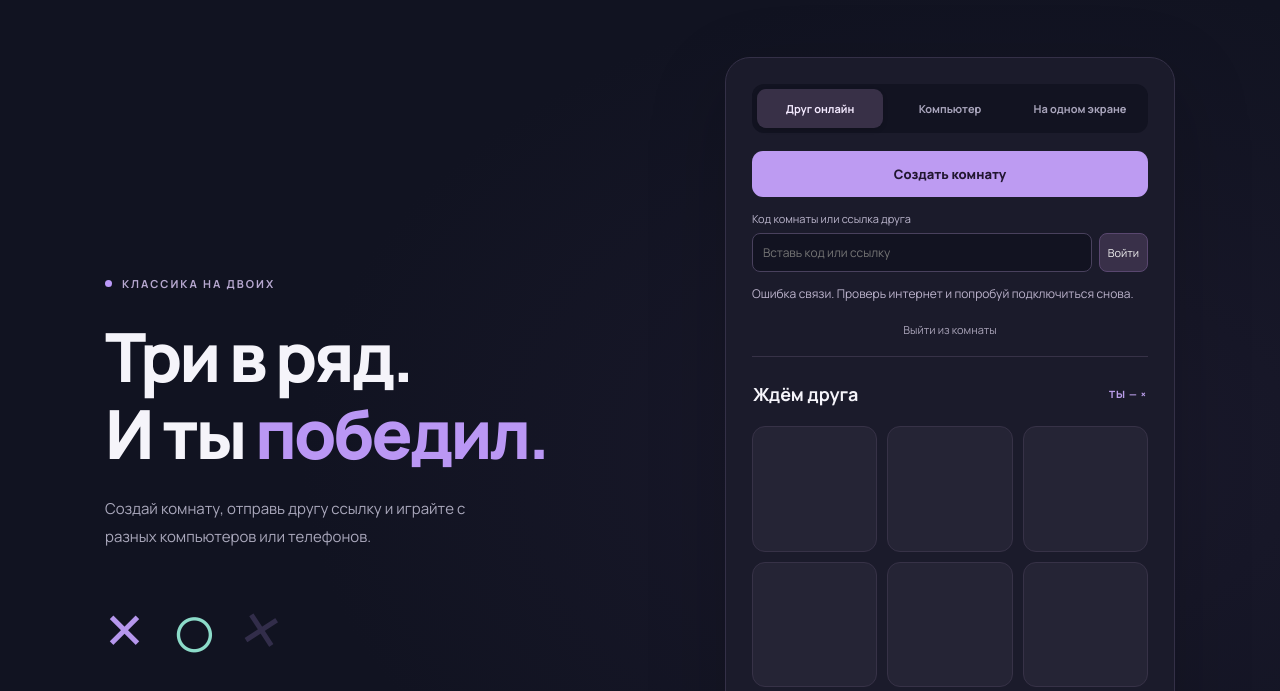
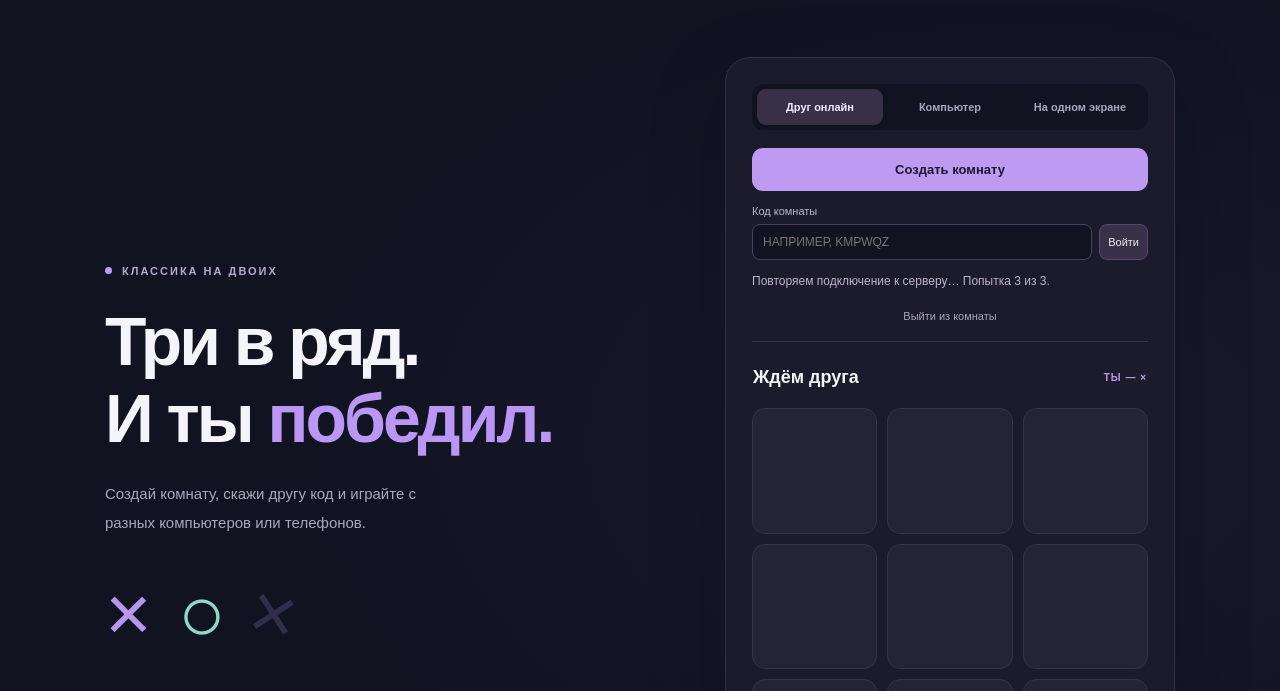
Before and after one commit to vbs-hub/your-turn-tic-tac-toe, a plain HTML site: page index.html in a window 1280 px wide. Both pictures are taken after a click on the button "Создать комнату". Shown: the part 98-789 px from the top of the page. Drawn offline with Linux system fonts and the light colour scheme.

Commit message:
Replace invite links with six-letter codes and retry server connections

```diff
--- a/game.js
+++ b/game.js
@@ -74,23 +74,18 @@ if (typeof document !== 'undefined') {
   function leave() {
     room?.close();room=null;pending=false;$('invite').hidden=true;
     history.replaceState(null,'',location.pathname+location.search);
-    $('network-status').textContent='Создай комнату или войди по ссылке друга.';
+    $('network-status').textContent='Создай комнату или введи код друга.';
     restart();
   }
   function selectMode(name){leave();mode=name;for(const id of modes)$(id).setAttribute('aria-pressed',String(id===mode));restart();}
   for(const name of modes)$(name).addEventListener('click',()=>selectMode(name));
-  function readCode(value){
-    let code=value.trim();
-    if(code.includes('#room='))code=code.split('#room=')[1];
-    return /^[a-f0-9]{24}$/.test(code)?code:null;
-  }
   function startRoom(code,host){
     leave();scores.online={X:0,O:0,draw:0};
     room=new OnlineRoom({
       onStatus:message=>{$('network-status').textContent=message;},
       onReady:ready=>{
         if(host){
-          $('invite-link').value=location.origin+location.pathname+'#room='+code;
+          $('invite-code').value=room.code;
           $('invite').hidden=false;
           if(ready){restart();publish();}
         }
@@ -112,17 +107,16 @@ if (typeof document !== 'undefined') {
   }
   function validState(data){return Array.isArray(data.board)&&data.board.length===9&&data.board.every(v=>v===null||v==='X'||v==='O')&&['X','O'].includes(data.turn)&&Number.isSafeInteger(data.revision)&&['X','O','draw'].every(k=>Number.isSafeInteger(data.scores?.[k])&&data.scores[k]>=0);}
   $('create-room').addEventListener('click',()=>{
-    const bytes=crypto.getRandomValues(new Uint8Array(12));
-    startRoom(Array.from(bytes,b=>b.toString(16).padStart(2,'0')).join(''),true);
+    startRoom(createRoomCode(),true);
   });
   $('join-form').addEventListener('submit',event=>{
-    event.preventDefault();const code=readCode($('room-code').value);
-    if(!code){$('network-status').textContent='Вставь полную ссылку друга или код комнаты из 24 символов.';return;}
+    event.preventDefault();const code=parseRoomCode($('room-code').value);
+    if(!code){$('network-status').textContent='Введи код комнаты: 6 английских букв, например KMPWQZ.';return;}
     startRoom(code,false);
   });
-  $('copy-link').addEventListener('click',async()=>{
-    try{await navigator.clipboard.writeText($('invite-link').value);$('network-status').textContent='Ссылка скопирована! Отправь её другу.';}
-    catch{$('invite-link').select();$('network-status').textContent='Скопируй выделенную ссылку и отправь другу.';}
+  $('copy-code').addEventListener('click',async()=>{
+    try{await navigator.clipboard.writeText($('invite-code').value);$('network-status').textContent='Код скопирован! Друг должен ввести его на сайте.';}
+    catch{$('invite-code').select();$('network-status').textContent='Скопируй выделенный код и отправь другу.';}
   });
   $('leave-room').addEventListener('click',leave);
   $('restart').addEventListener('click',()=>{
@@ -133,7 +127,5 @@ if (typeof document !== 'undefined') {
   });
   $('reset').addEventListener('click',()=>{scores[mode]={X:0,O:0,draw:0};persist();restart();});
   window.addEventListener('pagehide',()=>room?.close());
-  const inviteCode=readCode(location.hash.replace(/^#room=/,''));
   restart();
-  if(inviteCode){$('room-code').value=inviteCode;startRoom(inviteCode,false);}
 }
--- a/index.html
+++ b/index.html
@@ -17,7 +17,7 @@
     <section class="intro">
       <div class="eyebrow"><span></span> КЛАССИКА НА ДВОИХ</div>
       <h1>Три в ряд.<br>И ты <em>победил.</em></h1>
-      <p>Создай комнату, отправь другу ссылку и играйте с разных компьютеров или телефонов.</p>
+      <p>Создай комнату, скажи другу код и играйте с разных компьютеров или телефонов.</p>
       <div class="decoration" aria-hidden="true"><span>×</span><span>○</span><span>×</span></div>
       <div class="tip"><b>Простые правила</b><p>Собери три своих символа по горизонтали, вертикали или диагонали. Крестики ходят первыми.</p></div>
     </section>
@@ -25,9 +25,9 @@
       <div class="mode" role="group" aria-label="Режим игры"><button id="online" aria-pressed="true">Друг онлайн</button><button id="computer" aria-pressed="false">Компьютер</button><button id="friend" aria-pressed="false">На одном экране</button></div>
       <div id="online-panel" class="online-panel">
         <button id="create-room" class="restart">Создать комнату</button>
-        <form id="join-form"><label for="room-code">Код комнаты или ссылка друга</label><div class="join-row"><input id="room-code" autocomplete="off" placeholder="Вставь код или ссылку" required><button id="join-room" type="submit">Войти</button></div></form>
-        <div id="invite" hidden><label for="invite-link">Отправь эту ссылку другу</label><div class="join-row"><input id="invite-link" readonly><button id="copy-link">Копировать</button></div></div>
-        <p id="network-status" role="status" aria-live="polite">Создай комнату или войди по ссылке друга.</p>
+        <form id="join-form"><label for="room-code">Код комнаты</label><div class="join-row"><input id="room-code" autocomplete="off" autocapitalize="characters" spellcheck="false" maxlength="6" placeholder="Например, KMPWQZ" required><button id="join-room" type="submit">Войти</button></div></form>
+        <div id="invite" hidden><label for="invite-code">Код комнаты — отправь другу</label><div class="join-row"><input id="invite-code" readonly><button id="copy-code">Копировать</button></div></div>
+        <p id="network-status" role="status" aria-live="polite">Создай комнату или введи код друга.</p>
         <button id="leave-room" class="reset" hidden>Выйти из комнаты</button>
       </div>
       <div class="game-heading"><h2 id="status" role="status" aria-live="polite">Твой ход</h2><span id="turn-badge">ТЫ — ×</span></div>
--- a/online.js
+++ b/online.js
@@ -1,38 +1,81 @@
 'use strict';
+function createRoomCode() {
+  const alphabet = 'ABCDEFGHJKLMNPQRSTUVWXYZ';
+  let result = '';
+  // Rejection sampling keeps all letters equally likely.
+  while (result.length < 6) {
+    const bytes = crypto.getRandomValues(new Uint8Array(12));
+    for (const byte of bytes) if (byte < 256 - (256 % alphabet.length) && result.length < 6) result += alphabet[byte % alphabet.length];
+  }
+  return result;
+}
+function parseRoomCode(value) {
+  const code = value.trim().toUpperCase();
+  return /^[A-Z]{6}$/.test(code) ? code : null;
+}
 // Only the room creator accepts moves and broadcasts the authoritative board.
 class OnlineRoom {
   constructor({onStatus, onReady, onMessage, onClose}) {
     Object.assign(this, {onStatus, onReady, onMessage, onClose});
     this.closed = false;
     this.ready = false;
+    this.attempt = 0;
   }
   start(code, host) {
     this.host = host;
     this.code = code;
     this.onStatus(host ? 'Создаём комнату…' : 'Подключаемся к другу…');
     if (typeof Peer === 'undefined') { this.fail('Не загрузился модуль связи. Обнови страницу.'); return; }
-    this.peer = new Peer(host ? 'your-turn-' + code : undefined);
-    this.timeout = setTimeout(() => this.fail('Не удалось соединиться. Проверь интернет, попробуй другую сеть и войди ещё раз.'), 25000);
-    this.peer.on('open', () => {
-      if (this.closed) return;
+    this.connect();
+  }
+  connect() {
+    const {host, code} = this;
+    const peer = this.peer = new Peer(host ? 'your-turn-v2-' + code : undefined, {secure:true});
+    const current = () => !this.closed && this.peer === peer;
+    this.timeout = setTimeout(() => {
+      if (current()) this.retry('Сервер комнат не отвечает. Код ошибки: server-timeout.');
+    }, 15000);
+    peer.on('open', () => {
+      if (!current()) return;
       if (host) {
         clearTimeout(this.timeout);
-        this.onStatus('Комната создана. Отправь ссылку другу и оставь страницу открытой.');
+        this.onStatus('Комната создана. Отправь код другу и оставь страницу открытой.');
         this.onReady(false);
-      } else this.attach(this.peer.connect('your-turn-' + code, {reliable:true, serialization:'json'}));
+      } else this.attach(peer.connect('your-turn-v2-' + code, {reliable:true, serialization:'json'}));
     });
-    this.peer.on('connection', connection => {
-      if (!host || this.connection || this.closed) {
+    peer.on('connection', connection => {
+      if (!current()) { connection.close(); return; }
+      if (!host || this.connection) {
         connection.on('open', () => { connection.send({type:'full'}); setTimeout(() => connection.close(), 200); });
         return;
       }
       this.attach(connection);
     });
-    this.peer.on('error', error => {
-      if (this.closed || this.ready) return;
-      this.fail(error.type === 'peer-unavailable' ? 'Комната не найдена. Попроси друга открыть комнату и проверь ссылку.' : error.type === 'unavailable-id' ? 'Этот код уже занят. Создай новую комнату.' : 'Ошибка связи. Проверь интернет и попробуй подключиться снова.');
+    peer.on('error', error => {
+      if (!current()) return;
+      if (this.ready) {
+        // The active DataConnection has its own close/error handlers.
+        // Errors from a rejected third connection must not end the game.
+        return;
+      }
+      if (error.type === 'peer-unavailable') this.fail('Комната не найдена. Проверь код: создатель должен оставить страницу открытой.');
+      else if (error.type === 'unavailable-id' && host) { this.code=createRoomCode(); this.retry('Не удалось выбрать свободный код.'); }
+      else if (['network','server-error','socket-error','socket-closed'].includes(error.type)) this.retry('Нет связи с сервером комнат. Код ошибки: '+error.type+'.');
+      else this.fail('Не удалось подключиться. Код ошибки: '+(error.type || 'unknown')+'.');
     });
-    this.peer.on('disconnected', () => { if (!this.closed && !this.ready) this.fail('Связь с сервером потеряна. Создай комнату или войди заново.'); });
+    peer.on('disconnected', () => { if (current() && !this.ready) this.retry('Связь с сервером комнат потеряна. Код ошибки: disconnected.'); });
+  }
+  retry(message) {
+    if (this.closed) return;
+    // Once negotiating a data channel, failure is distinct from server access.
+    if (this.connection) { this.fail('Сервер доступен, но соединение игроков не установлено. Код ошибки: peer-timeout.'); return; }
+    if (++this.attempt >= 3) { this.fail(message+' Попробуй другую сеть. Если ошибка повторяется, передай её создателю сайта.'); return; }
+    clearTimeout(this.timeout);
+    const previous = this.peer;
+    this.peer = null;
+    previous?.destroy();
+    this.onStatus('Повторяем подключение к серверу… Попытка '+(this.attempt+1)+' из 3.');
+    this.retryTimer = setTimeout(() => { if (!this.closed) this.connect(); }, 1500);
   }
   attach(connection) {
     this.connection = connection;
@@ -54,5 +97,6 @@ class OnlineRoom {
   }
   send(data) { if (this.ready && this.connection?.open) this.connection.send(data); }
   fail(message) { if (this.closed) return; this.close(); this.onStatus(message); this.onClose(); }
-  close() { this.closed = true; this.ready = false; clearTimeout(this.timeout); this.connection?.close(); this.peer?.destroy(); }
+  close() { this.closed = true; this.ready = false; clearTimeout(this.timeout); clearTimeout(this.retryTimer); this.connection?.close(); this.peer?.destroy(); }
 }
+if (typeof module !== 'undefined') module.exports = {createRoomCode, parseRoomCode, OnlineRoom};
```
Also changed, not shown: style.css, 1 other file.
